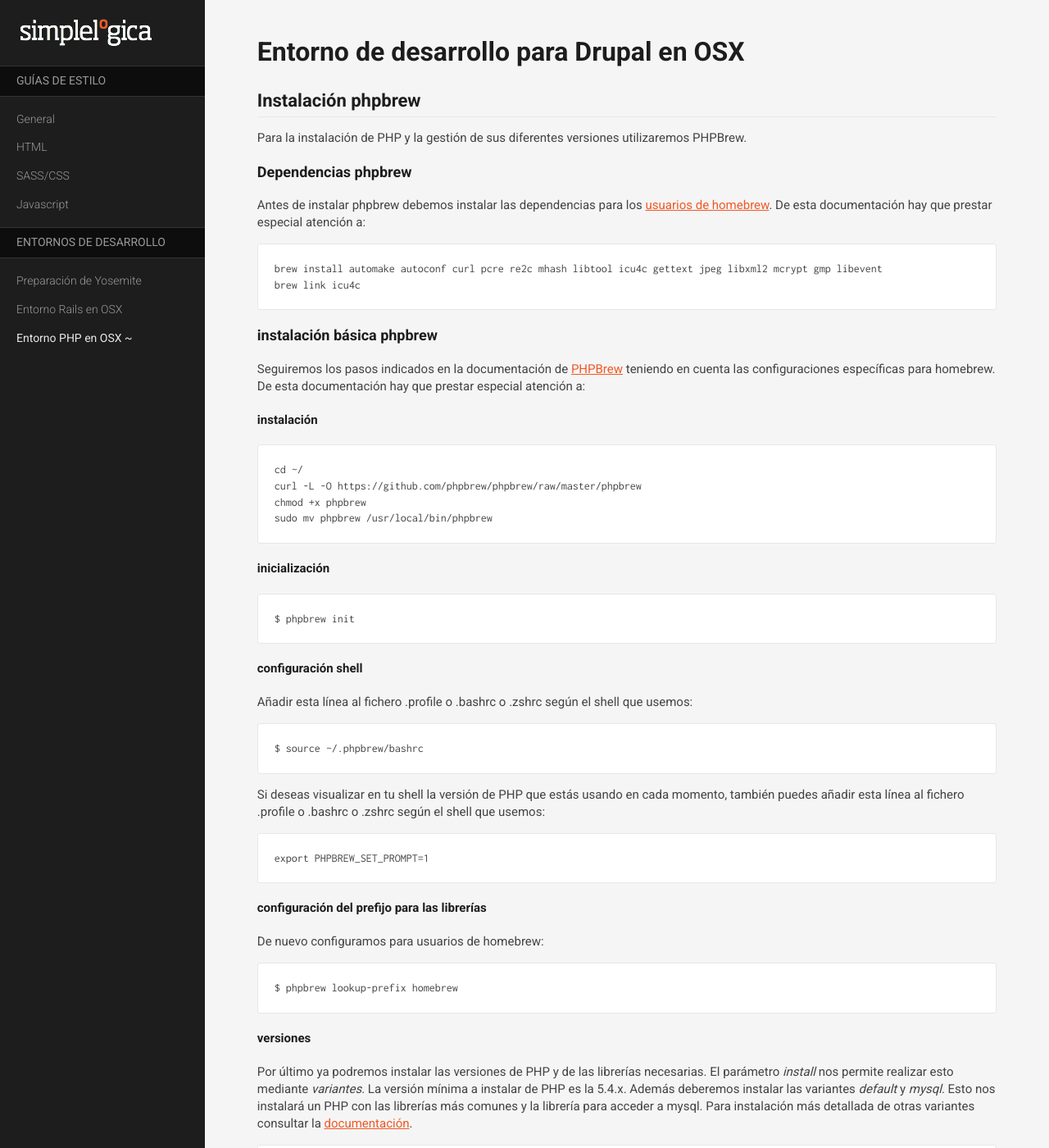
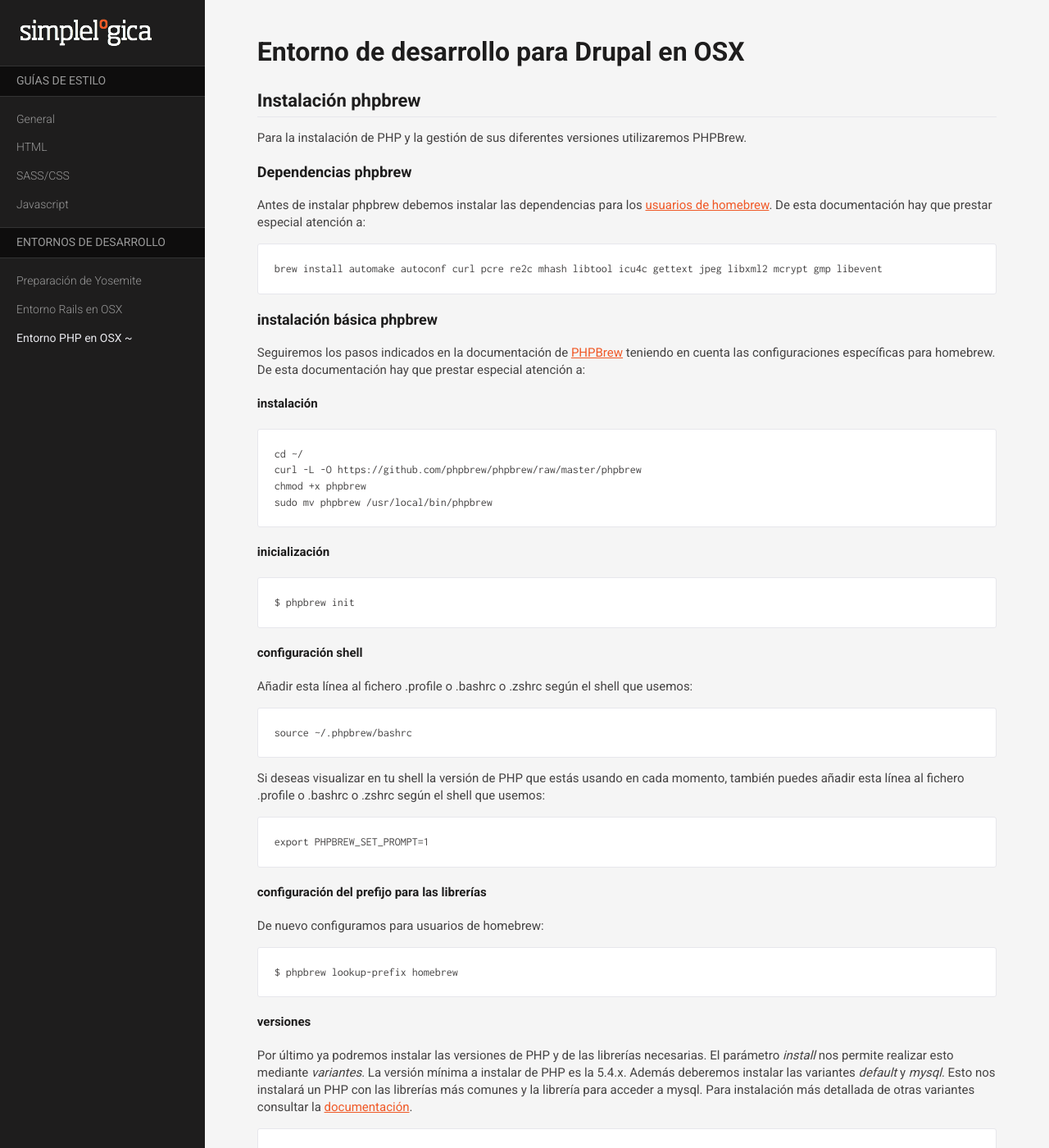
Before and after one commit to simplelogica/styleguides, a Jekyll site: the page built from guias/osx-php.md, in a window 1280 px wide and 1400 px high. Shown: the whole window at 82% size. Built offline with Jekyll 4.4.1, drawn with Linux system fonts in a browser that asks for light colours; nearby versions of some CDN libraries; Markdown is read by kramdown in place of the engine named in the settings.

Commit message:
corregidos algunos pequeños errores

`````diff
--- a/guias/osx-php.md
+++ b/guias/osx-php.md
@@ -14,7 +14,6 @@ Antes de instalar phpbrew debemos instalar las dependencias para los [usuarios d
 
 ````
 brew install automake autoconf curl pcre re2c mhash libtool icu4c gettext jpeg libxml2 mcrypt gmp libevent
-brew link icu4c
 ````
 
 ###instalación básica phpbrew
@@ -37,7 +36,7 @@ $ phpbrew init
 Añadir esta línea al fichero .profile o .bashrc o .zshrc según el shell que usemos:
 
 ````
-$ source ~/.phpbrew/bashrc
+source ~/.phpbrew/bashrc
 ````
 
 Si deseas visualizar en tu shell la versión de PHP que estás usando en cada momento, también puedes añadir esta línea al fichero .profile o .bashrc o .zshrc según el shell que usemos:
`````
